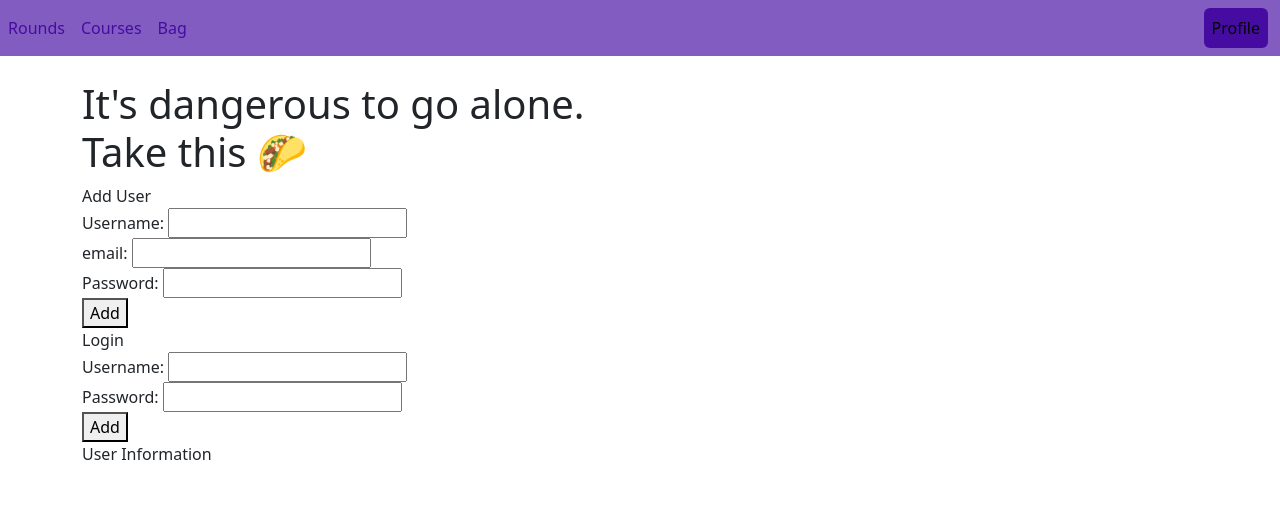
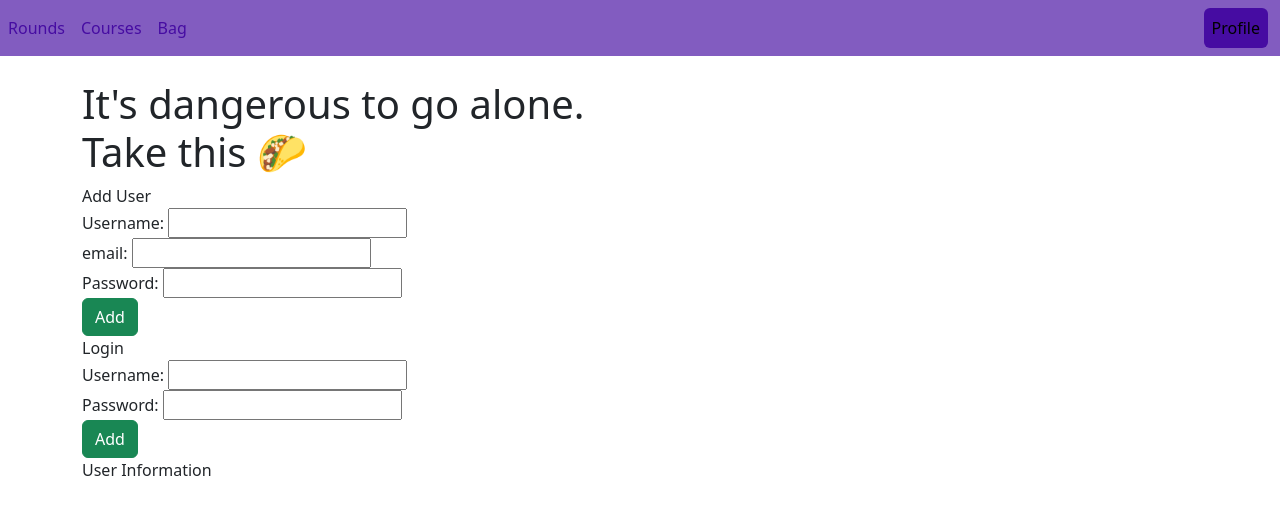
Before and after one commit to ToolMoney/discgolf, a React (Vite) app: page /profile in a window 1280 px wide. Shown: the top 514 px of the page. Built offline with nearby package versions, Linux system fonts and the light colour scheme; no server answers.

Commit message:
add nice buttons to profile

```diff
--- a/src/routes/profile.jsx
+++ b/src/routes/profile.jsx
@@ -42,7 +42,7 @@
             <br />
             Password: <input name="password" required />
             <br />
-            <button type="submit">Add</button>
+            <button className="btn btn-success" type="submit">Add</button>
         </form>
     );
 }
@@ -61,7 +61,7 @@
             <br />
             Password: <input name="password" required />
             <br />
-            <button type="submit">Add</button>
+            <button className="btn btn-success" type="submit">Add</button>
         </form>
     );
 }
```
